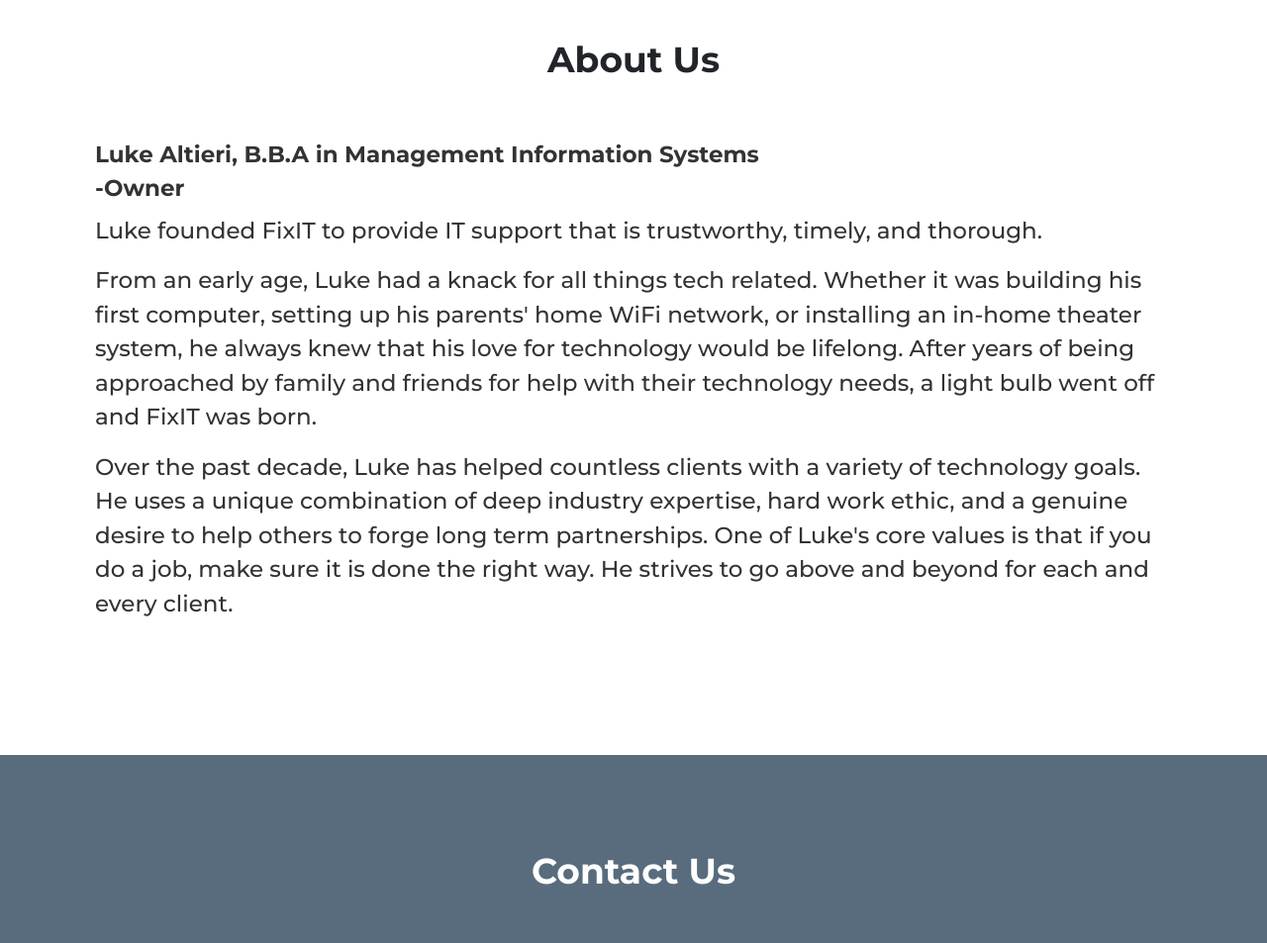
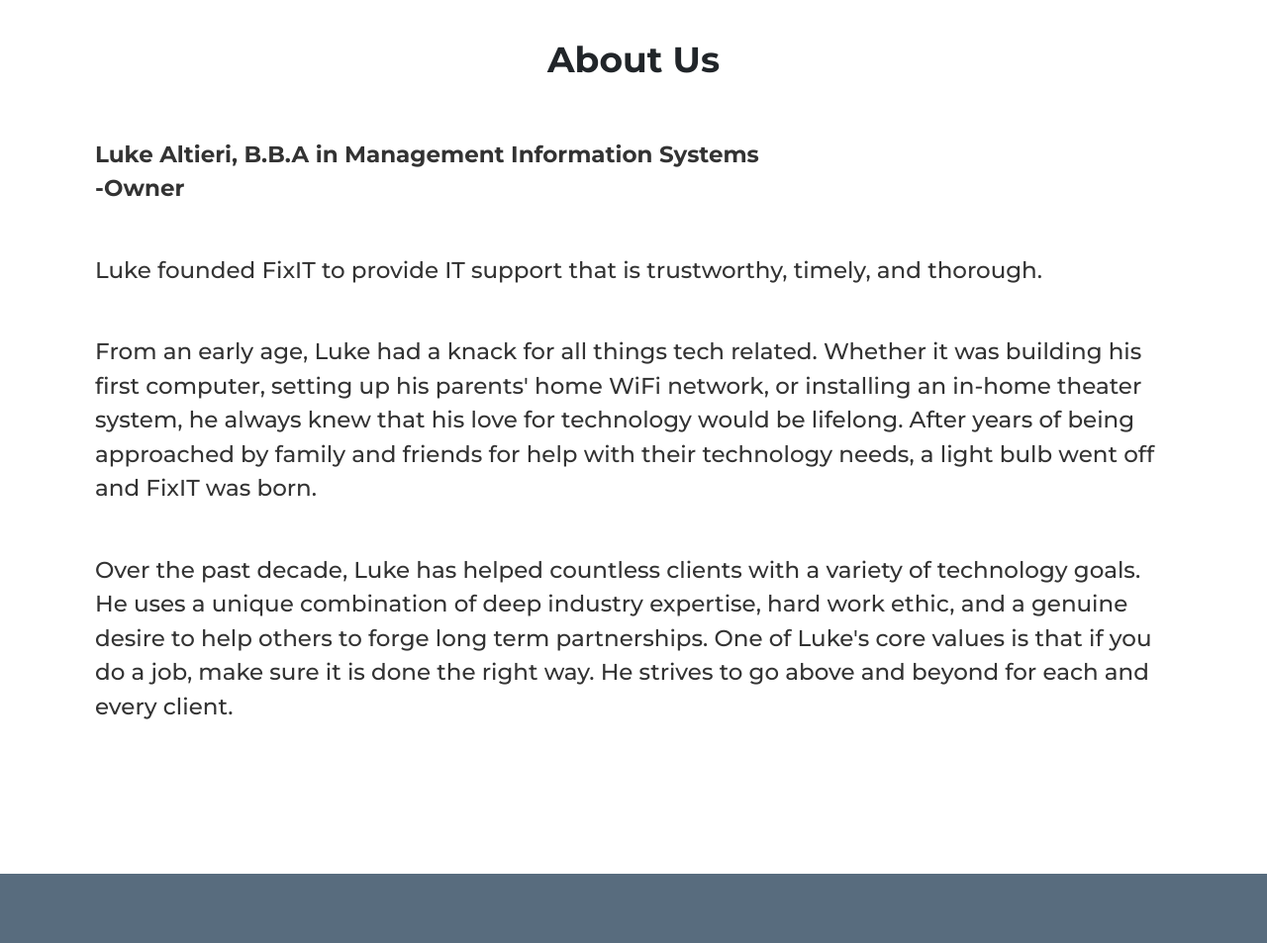
Before and after one commit to FixITsupport/MainSite, a plain HTML site: page index.html in a window 1280 px wide. Shown: the part 3020-3973 px from the top of the page at 99% size. Drawn offline with nearby package versions, Linux system fonts and the light colour scheme.

Commit message:
bio spacing

```diff
--- a/index.html
+++ b/index.html
@@ -100,10 +100,10 @@
 </section>
   <section class="about-us-section sectionPadding px-5 mb-5" id="about-us-section">
     <h2 class="text-center px-5 pt-2 pb-5">About Us</h2>
-    <p class="px-md-5 px-sm-1"><strong>Luke Altieri, B.B.A in Management Information Systems<br/>-Owner</strong></p>
-    <p class="py-2 px-md-5 px-sm-1">Luke founded FixIT to provide IT support that is trustworthy, timely, and thorough.</p>
-    <p class="py-2 px-md-5 px-sm-1">From an early age, Luke had a knack for all things tech related. Whether it was building his first computer, setting up his parents' home WiFi network, or installing an in-home theater system, he always knew that his love for technology would be lifelong. After years of being approached by family and friends for help with their technology needs, a light bulb went off and FixIT was born.</p>
-    <p class="py-2 px-md-5 px-sm-1">Over the past decade, Luke has helped countless clients with a variety of technology goals. He uses a unique combination of deep industry expertise, hard work ethic, and a genuine desire to help others to forge long term partnerships. One of Luke's core values is that if you do a job, make sure it is done the right way. He strives to go above and beyond for each and every client.</p>
+    <p class="px-md-5 px-sm-1 pb-4"><strong>Luke Altieri, B.B.A in Management Information Systems<br/>-Owner</strong></p>
+    <p class="py-4 px-md-5 px-sm-1">Luke founded FixIT to provide IT support that is trustworthy, timely, and thorough.</p>
+    <p class="py-4 px-md-5 px-sm-1">From an early age, Luke had a knack for all things tech related. Whether it was building his first computer, setting up his parents' home WiFi network, or installing an in-home theater system, he always knew that his love for technology would be lifelong. After years of being approached by family and friends for help with their technology needs, a light bulb went off and FixIT was born.</p>
+    <p class="py-4 px-md-5 px-sm-1">Over the past decade, Luke has helped countless clients with a variety of technology goals. He uses a unique combination of deep industry expertise, hard work ethic, and a genuine desire to help others to forge long term partnerships. One of Luke's core values is that if you do a job, make sure it is done the right way. He strives to go above and beyond for each and every client.</p>
   </section>
   <section class="contact-us-section sectionPadding mb-0" id="contact-us-section">
     <h2 class="text-center pt-3 pb-5">Contact Us</h2>
```
